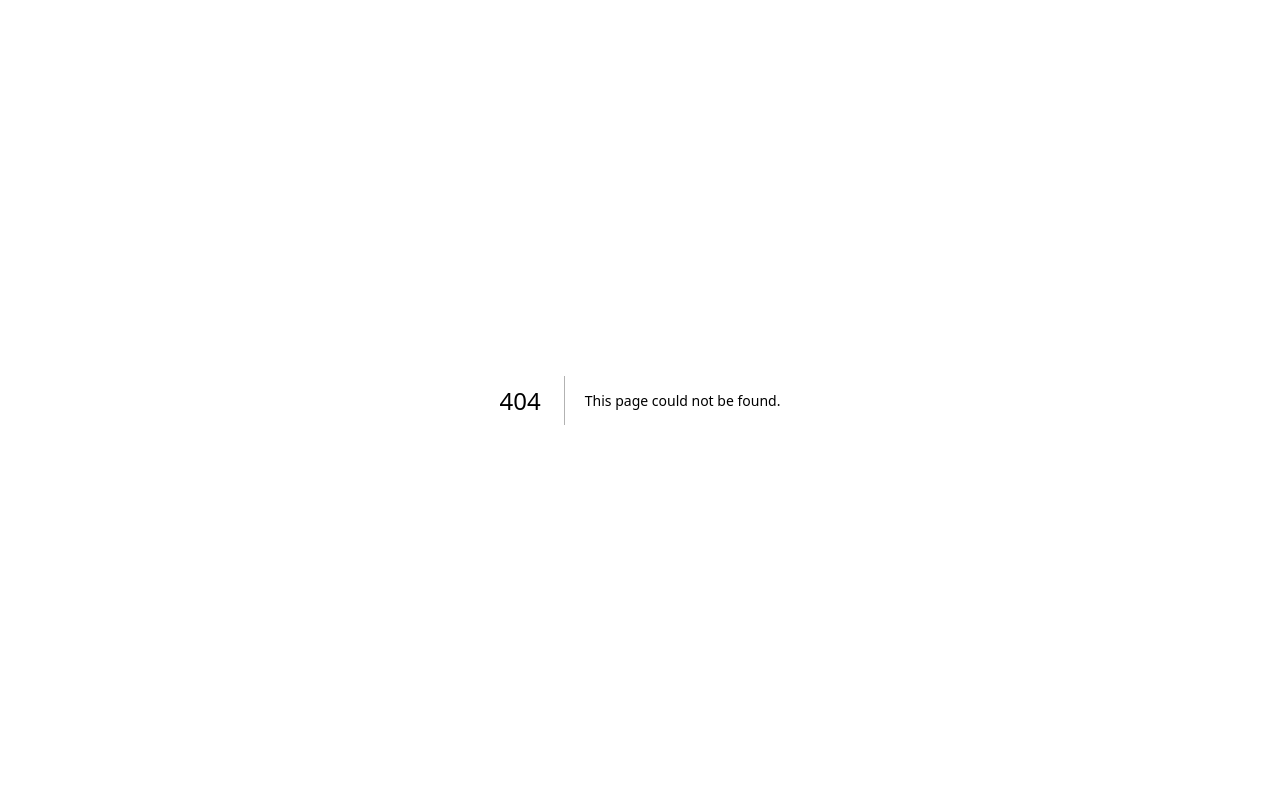
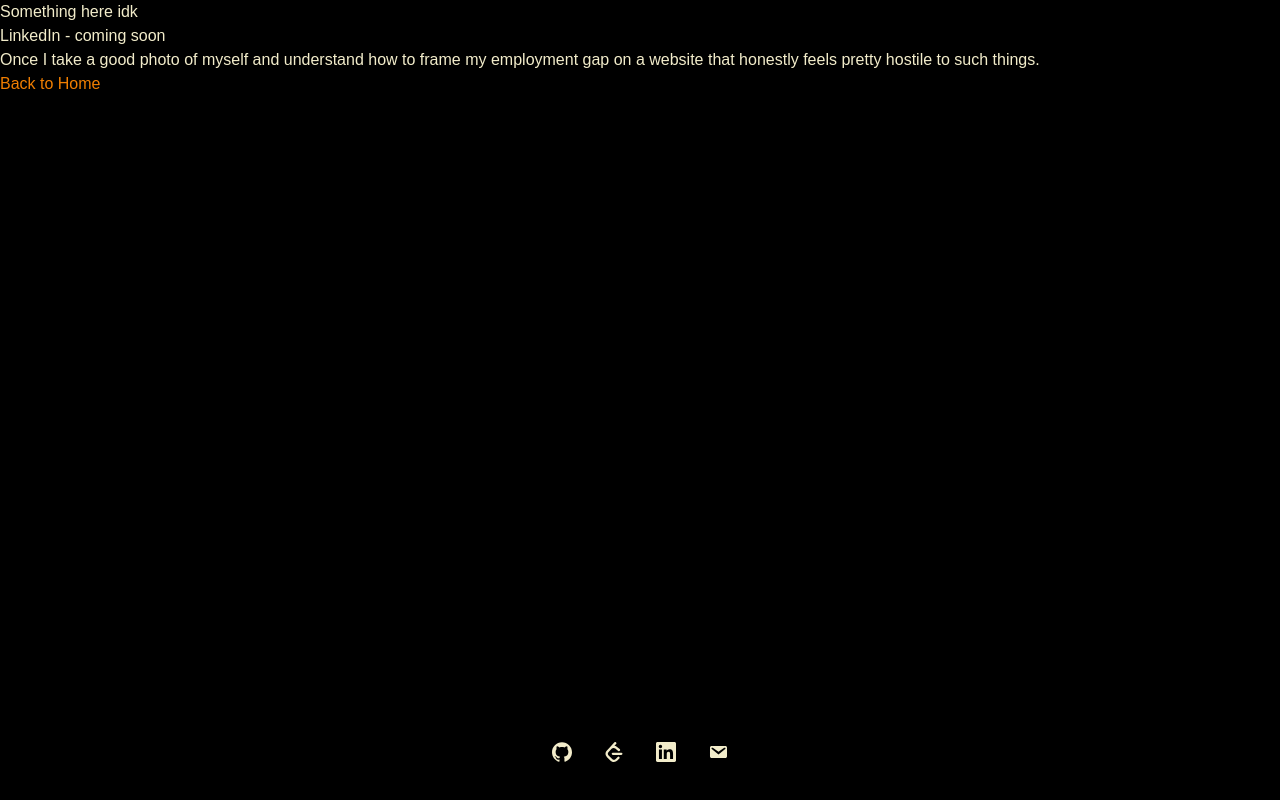
Before and after one commit to MihaiAC/blog-site-placeholder-name, a Next.js app: page /linkedin-404 in a window 1280 px wide. Before the commit this address had no page. Built offline with nearby package versions, Linux system fonts and the light colour scheme.

Commit message:
Add footer.

```diff
--- /dev/null
+++ b/app/components/Footer.tsx
@@ -0,0 +1,47 @@
+import { GithubIcon } from "./icons/GithubIcon";
+import { LeetcodeIcon } from "./icons/LeetcodeIcon";
+import { LinkedinIcon } from "./icons/LinkedinIcon";
+import { MailIcon } from "./icons/MailIcon";
+
+interface FooterProps {
+  className: string;
+}
+
+export default function Footer({ className }: FooterProps) {
+  return (
+    <footer className={className}>
+      <div>
+        <ul className="flex gap-8">
+          <li>
+            <a
+              href="https://github.com/MihaiAC"
+              target="_blank"
+              rel="noopener noreferrer"
+            >
+              <GithubIcon size={20} className="text-foreground" />
+            </a>
+          </li>
+          <li>
+            <a
+              href="https://leetcode.com/u/MihaiAC/"
+              target="_blank"
+              rel="noopener noreferrer"
+            >
+              <LeetcodeIcon size={20} className="text-foreground" />
+            </a>
+          </li>
+          <li>
+            <a href="/linkedin-404">
+              <LinkedinIcon size={20} className="text-foreground" />
+            </a>
+          </li>
+          <li>
+            <a href="mailto:alexmihai.ciobanu@gmail.com">
+              <MailIcon size={20} className="text-foreground" />
+            </a>
+          </li>
+        </ul>
+      </div>
+    </footer>
+  );
+}
--- /dev/null
+++ b/app/components/Header.tsx
@@ -0,0 +1,27 @@
+import Link from "next/link";
+
+export default function Header() {
+  return (
+    <header>
+      <nav>
+        <div>
+          <Link href="/">
+            {/* TODO: brand here or full name? */}
+            <span>VoidUnderflow</span>
+          </Link>
+        </div>
+        <ul>
+          <li>
+            <Link href="/">Home</Link>
+          </li>
+          <li>
+            <Link href="/projects">Projects</Link>
+          </li>
+          <li>
+            <Link href="/resume">Resume</Link>
+          </li>
+        </ul>
+      </nav>
+    </header>
+  );
+}
--- /dev/null
+++ b/app/components/icons/GithubIcon.tsx
@@ -0,0 +1,19 @@
+import { IconProps } from "./types";
+
+export function GithubIcon({ size = 24, className }: IconProps) {
+  return (
+    <svg
+      xmlns="http://www.w3.org/2000/svg"
+      width={size}
+      height={size}
+      viewBox="0 0 24 24"
+      className={className}
+    >
+      <title>Github SVG Icon</title>
+      <path
+        fill="currentColor"
+        d="M12 .297c-6.63 0-12 5.373-12 12c0 5.303 3.438 9.8 8.205 11.385c.6.113.82-.258.82-.577c0-.285-.01-1.04-.015-2.04c-3.338.724-4.042-1.61-4.042-1.61C4.422 18.07 3.633 17.7 3.633 17.7c-1.087-.744.084-.729.084-.729c1.205.084 1.838 1.236 1.838 1.236c1.07 1.835 2.809 1.305 3.495.998c.108-.776.417-1.305.76-1.605c-2.665-.3-5.466-1.332-5.466-5.93c0-1.31.465-2.38 1.235-3.22c-.135-.303-.54-1.523.105-3.176c0 0 1.005-.322 3.3 1.23c.96-.267 1.98-.399 3-.405c1.02.006 2.04.138 3 .405c2.28-1.552 3.285-1.23 3.285-1.23c.645 1.653.24 2.873.12 3.176c.765.84 1.23 1.91 1.23 3.22c0 4.61-2.805 5.625-5.475 5.92c.42.36.81 1.096.81 2.22c0 1.606-.015 2.896-.015 3.286c0 .315.21.69.825.57C20.565 22.092 24 17.592 24 12.297c0-6.627-5.373-12-12-12"
+      />
+    </svg>
+  );
+}
--- /dev/null
+++ b/app/components/icons/LeetcodeIcon.tsx
@@ -0,0 +1,19 @@
+import { IconProps } from "./types";
+
+export function LeetcodeIcon({ size = 24, className }: IconProps) {
+  return (
+    <svg
+      xmlns="http://www.w3.org/2000/svg"
+      width={size}
+      height={size}
+      viewBox="0 0 24 24"
+      className={className}
+    >
+      <title>Leetcode SVG Icon</title>
+      <path
+        fill="currentColor"
+        d="M13.483 0a1.37 1.37 0 0 0-.961.438L7.116 6.226l-3.854 4.126a5.3 5.3 0 0 0-1.209 2.104a5 5 0 0 0-.125.513a5.5 5.5 0 0 0 .062 2.362a6 6 0 0 0 .349 1.017a5.9 5.9 0 0 0 1.271 1.818l4.277 4.193l.039.038c2.248 2.165 5.852 2.133 8.063-.074l2.396-2.392c.54-.54.54-1.414.003-1.955a1.38 1.38 0 0 0-1.951-.003l-2.396 2.392a3.02 3.02 0 0 1-4.205.038l-.02-.019l-4.276-4.193c-.652-.64-.972-1.469-.948-2.263a2.7 2.7 0 0 1 .066-.523a2.55 2.55 0 0 1 .619-1.164L9.13 8.114c1.058-1.134 3.204-1.27 4.43-.278l3.501 2.831c.593.48 1.461.387 1.94-.207a1.384 1.384 0 0 0-.207-1.943l-3.5-2.831c-.8-.647-1.766-1.045-2.774-1.202l2.015-2.158A1.384 1.384 0 0 0 13.483 0m-2.866 12.815a1.38 1.38 0 0 0-1.38 1.382a1.38 1.38 0 0 0 1.38 1.382H20.79a1.38 1.38 0 0 0 1.38-1.382a1.38 1.38 0 0 0-1.38-1.382z"
+      />
+    </svg>
+  );
+}
--- /dev/null
+++ b/app/components/icons/LinkedinIcon.tsx
@@ -0,0 +1,19 @@
+import { IconProps } from "./types";
+
+export function LinkedinIcon({ size = 24, className }: IconProps) {
+  return (
+    <svg
+      xmlns="http://www.w3.org/2000/svg"
+      width={size}
+      height={size}
+      viewBox="0 0 24 24"
+      className={className}
+    >
+      <title>Linkedin SVG Icon</title>
+      <path
+        fill="currentColor"
+        d="M20.447 20.452h-3.554v-5.569c0-1.328-.027-3.037-1.852-3.037c-1.853 0-2.136 1.445-2.136 2.939v5.667H9.351V9h3.414v1.561h.046c.477-.9 1.637-1.85 3.37-1.85c3.601 0 4.267 2.37 4.267 5.455v6.286zM5.337 7.433a2.06 2.06 0 0 1-2.063-2.065a2.064 2.064 0 1 1 2.063 2.065m1.782 13.019H3.555V9h3.564zM22.225 0H1.771C.792 0 0 .774 0 1.729v20.542C0 23.227.792 24 1.771 24h20.451C23.2 24 24 23.227 24 22.271V1.729C24 .774 23.2 0 22.222 0z"
+      />
+    </svg>
+  );
+}
--- /dev/null
+++ b/app/components/icons/MailIcon.tsx
@@ -0,0 +1,19 @@
+import { IconProps } from "./types";
+
+export function MailIcon({ size = 24, className }: IconProps) {
+  return (
+    <svg
+      xmlns="http://www.w3.org/2000/svg"
+      width={size}
+      height={size}
+      className={className}
+      viewBox="0 0 20 20"
+    >
+      <title>Email SVG Icon</title>
+      <path
+        fill="currentColor"
+        d="M3.87 4h13.25C18.37 4 19 4.59 19 5.79v8.42c0 1.19-.63 1.79-1.88 1.79H3.87c-1.25 0-1.88-.6-1.88-1.79V5.79c0-1.2.63-1.79 1.88-1.79m6.62 8.6l6.74-5.53c.24-.2.43-.66.13-1.07c-.29-.41-.82-.42-1.17-.17l-5.7 3.86L4.8 5.83c-.35-.25-.88-.24-1.17.17c-.3.41-.11.87.13 1.07z"
+      />
+    </svg>
+  );
+}
--- /dev/null
+++ b/app/components/icons/types.ts
@@ -0,0 +1,4 @@
+export interface IconProps {
+  size?: number;
+  className?: string;
+}
--- a/app/layout.tsx
+++ b/app/layout.tsx
@@ -2,6 +2,7 @@ import type { Metadata } from "next";
 import { Geist, Geist_Mono } from "next/font/google";
 import "./globals.css";
 import "highlight.js/styles/tokyo-night-dark.css";
+import Footer from "./components/Footer";
 
 const geistSans = Geist({
   variable: "--font-geist-sans",
@@ -26,9 +27,11 @@ export default function RootLayout({
   return (
     <html lang="en">
       <body
-        className={`${geistSans.variable} ${geistMono.variable} antialiased`}
+        className={`${geistSans.variable} ${geistMono.variable} antialiased min-h-screen flex flex-col`}
       >
-        {children}
+        <header>Something here idk</header>
+        <main className="flex-1">{children}</main>
+        <Footer className="flex justify-center items-center h-24" />
       </body>
     </html>
   );
--- /dev/null
+++ b/app/linkedin-404/page.tsx
@@ -0,0 +1,13 @@
+export default function LinkedInComingSoon() {
+  return (
+    <div>
+      <h1>LinkedIn - coming soon</h1>
+      <p>
+        Once I take a good photo of myself and understand how to frame my
+        employment gap on a website that honestly feels pretty hostile to such
+        things.
+      </p>
+      <a href="/">Back to Home</a>
+    </div>
+  );
+}
```
Also changed, not shown: tsconfig.json (+12 -4 lines), 1 other file (tests, documents, lock files or other folders).
